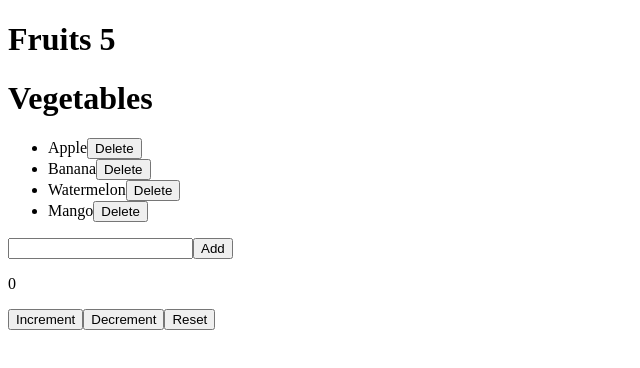
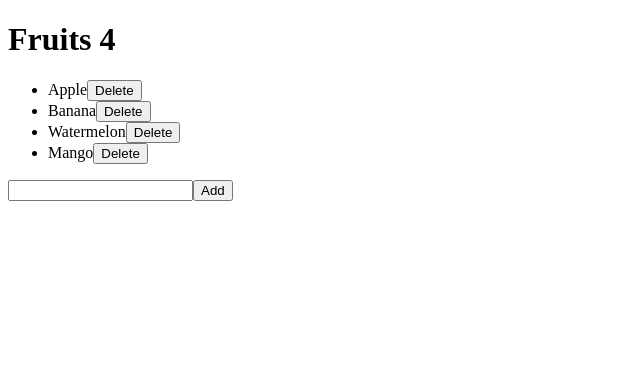
Before and after one commit to neehar2003/training-repo, a React (Vite) app in the folder web-react/my-app/: page / in a window 1280 px wide. Shown: the top 368 px of the page, without its empty margins (0-640 px from the left). Built offline with nearby package versions, Linux system fonts and the light colour scheme.

Commit message:
removed counter demo and shows fruits count

```diff
--- a/web-react/my-app/src/App.jsx
+++ b/web-react/my-app/src/App.jsx
@@ -2,7 +2,6 @@ import { useState } from "react";
 import Header from "./components/Header";
 import ListItem from "./components/ListItem";
 function App(){
-  const [count, setCount] = useState(0)
   const [text, setText] = useState("")
   const [items, setItems] = useState([
     { id: 1, name: "Apple" },
@@ -21,8 +20,7 @@ function App(){
   }
   return (
   <div>
-    <Header title="Fruits" count={5} />
-    <Header title="Vegetables"/>
+    <Header title="Fruits" count={items.length} />
     <ul>
       {items.map(item => <ListItem
       key={item.id}
@@ -34,16 +32,6 @@ function App(){
       value={text}
       onChange={(e) => setText(e.target.value)} />
       <button onClick={handleAdd}>Add</button>
-    <p>{count}</p>
-    <button onClick={()=> setCount(count+1)}>
-      Increment
-    </button>
-    <button onClick={()=> setCount(count-1)}>
-      Decrement
-    </button>
-    <button onClick={()=> setCount(0)}>
-      Reset
-    </button>
   </div>
   )
 }
```
